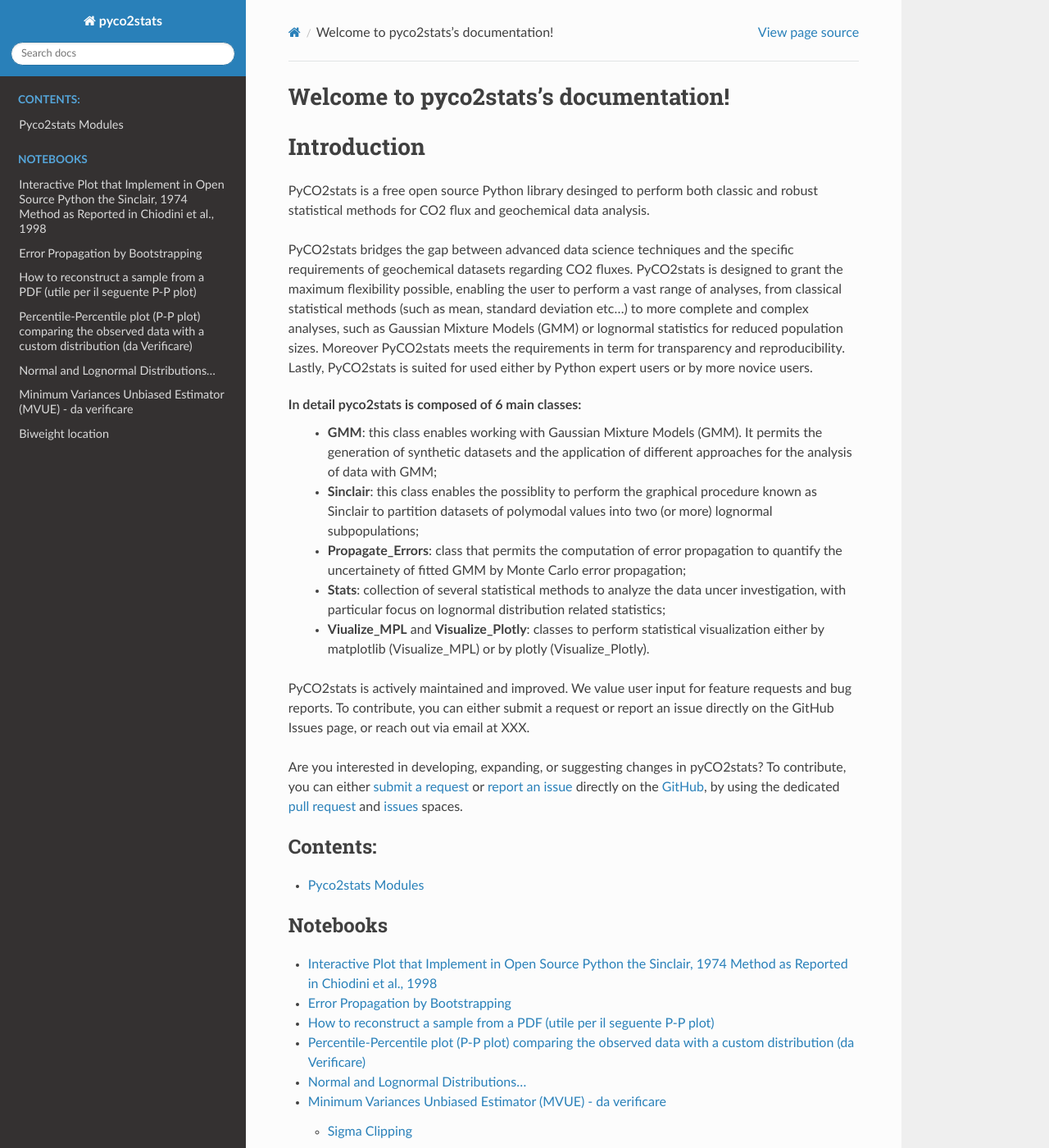
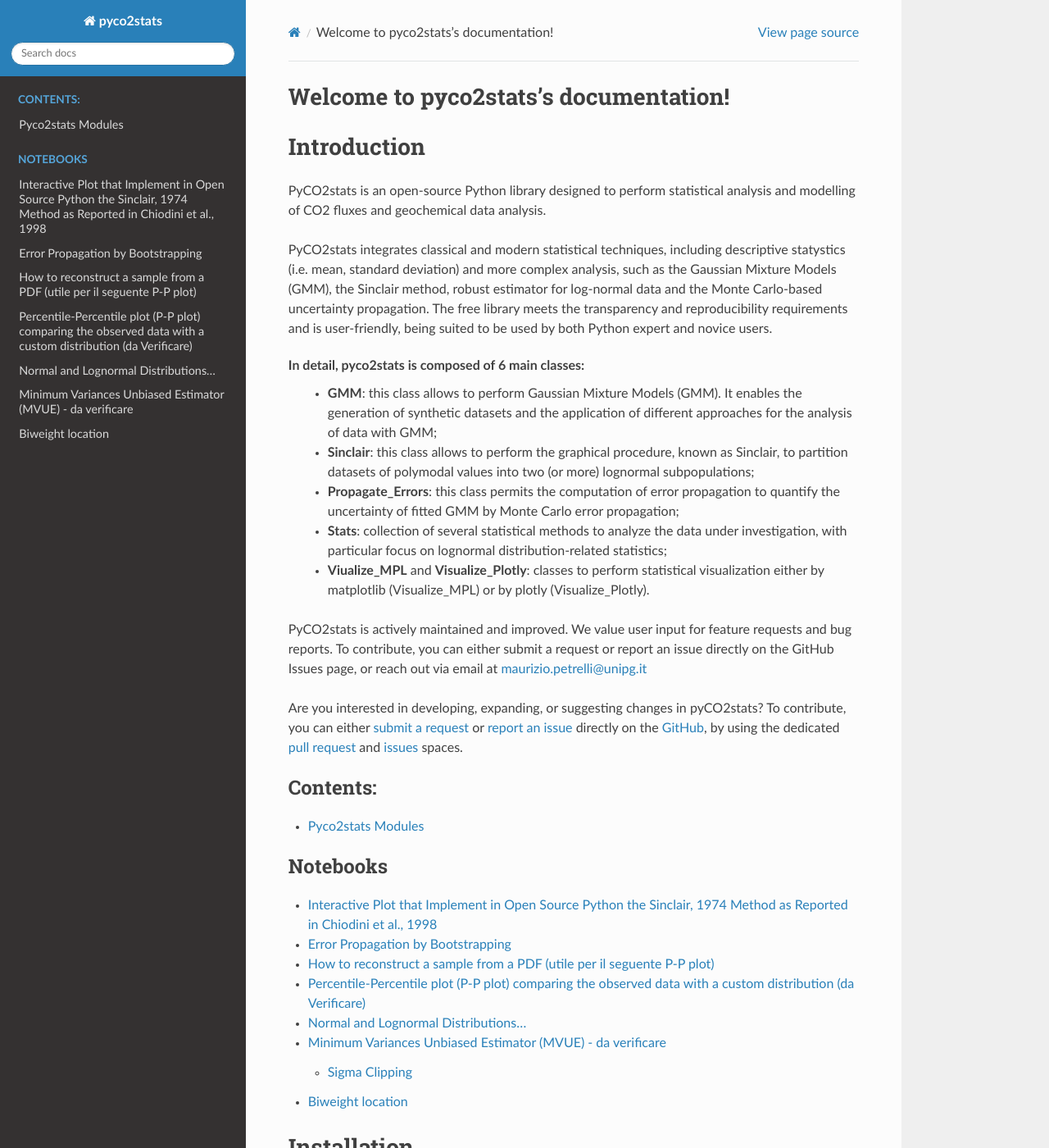
Before and after one commit to AIVolcanoLab/pyco2stats, a Sphinx documentation site: the page built from docs/index.rst, in a window 1280 px wide and 1400 px high. Shown: the whole window at 82% size. Built offline with Sphinx 7.4.7 and the Read the Docs theme 3.1.0, drawn with Linux system fonts in a browser that asks for light colours; pages that are not in the unit, such as notebooks, are missing from menus; some of the changed text lies outside the part shown.

Commit message:
Update index.rst
Updated introduction of index.rst

```diff
--- a/docs/index.rst
+++ b/docs/index.rst
@@ -9,21 +9,20 @@
 Introduction
 ============
 
-PyCO2stats is a free open source Python library desinged to perform both classic and robust statistical methods for CO2 flux and geochemical data analysis.
+PyCO2stats is an open-source Python library designed to perform statistical analysis and modelling of CO2 fluxes and geochemical data analysis.
 
-PyCO2stats bridges the gap between advanced data science techniques and the specific requirements
-of geochemical datasets regarding CO2 fluxes. PyCO2stats is designed to grant the maximum flexibility possible, enabling the user to perform a vast range of analyses, from classical statistical methods (such as mean, standard deviation etc...) to more complete and complex analyses, such as Gaussian Mixture Models (GMM) or lognormal statistics for reduced population sizes. Moreover PyCO2stats meets the requirements in term for transparency and reproducibility. Lastly, PyCO2stats is suited for used either by Python expert users or by more novice users.
+PyCO2stats integrates classical and modern statistical techniques, including descriptive statystics (i.e. mean, standard deviation) and more complex analysis, such as the Gaussian Mixture Models (GMM), the Sinclair method, robust estimator for log-normal data and the Monte Carlo-based uncertainty propagation. The free library meets the transparency and reproducibility requirements and is user-friendly, being suited to be used by both Python expert and novice users.
 
-In detail pyco2stats is composed of 6 main classes:
-   * **GMM**: this class enables working with Gaussian Mixture Models (GMM). It permits the generation of synthetic datasets and the application of different approaches for the analysis of data with GMM;
-   * **Sinclair**: this class enables the possiblity to perform the graphical procedure known as Sinclair to partition datasets of polymodal values into two (or more) lognormal subpopulations;
-   * **Propagate_Errors**: class that permits the computation of error propagation to quantify the uncertainety of fitted GMM by Monte Carlo error propagation;
-   * **Stats**: collection of several statistical methods to analyze the data uncer investigation, with particular focus on lognormal distribution related statistics;
+In detail, pyco2stats is composed of 6 main classes:
+   * **GMM**: this class allows to perform Gaussian Mixture Models (GMM). It enables the generation of synthetic datasets and the application of different approaches for the analysis of data with GMM;
+   * **Sinclair**: this class allows to perform the graphical procedure, known as Sinclair, to partition datasets of polymodal values into two (or more) lognormal subpopulations;
+   * **Propagate_Errors**: this class permits the computation of error propagation to quantify the uncertainty of fitted GMM by Monte Carlo error propagation;
+   * **Stats**: collection of several statistical methods to analyze the data under investigation, with particular focus on lognormal distribution-related statistics;
    * **Viualize_MPL** and **Visualize_Plotly**: classes to perform statistical visualization either by matplotlib (Visualize_MPL) or by plotly (Visualize_Plotly).
 
 PyCO2stats is actively maintained and improved. We value user input for feature requests and bug
 reports. To contribute, you can either submit a request or report an issue directly on the GitHub Issues
-page, or reach out via email at XXX.
+page, or reach out via email at maurizio.petrelli@unipg.it
 
 Are you interested in developing, expanding, or suggesting changes in pyCO2stats?
 To contribute, you can either `submit a request`_ or `report an issue`_ directly on the `GitHub`_,
```
Also changed, not shown: other parts of docs/index.rst (+1 -1 lines).
